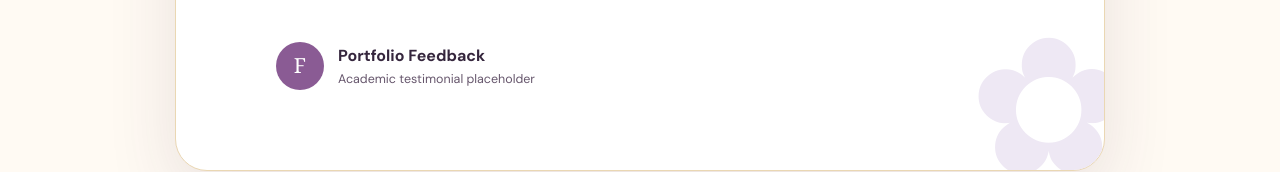
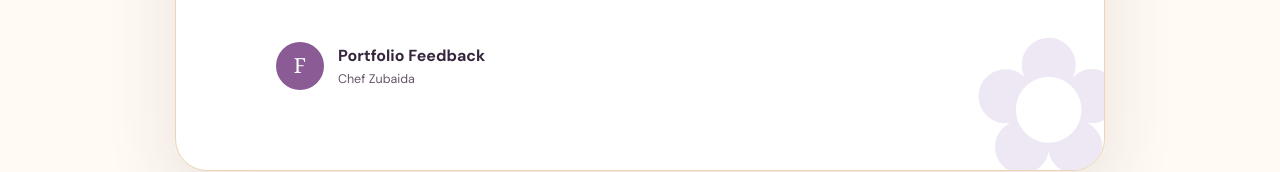
Before and after one commit to cheffaiza/portfolio, a plain HTML site: page index.html in a window 1280 px wide. Shown: the part 5854-6026 px from the top of the page. Drawn offline with Linux system fonts and the light colour scheme; a web font is replaced by a local one.

Commit message:
Update index.html

```diff
--- a/index.html
+++ b/index.html
@@ -309,7 +309,7 @@
               <span class="avatar" aria-hidden="true">F</span>
               <div>
                 <strong>Portfolio Feedback</strong>
-                <span>Academic testimonial placeholder</span>
+                <span>Chef Zubaida</span>
               </div>
             </footer>
           </blockquote>
```
